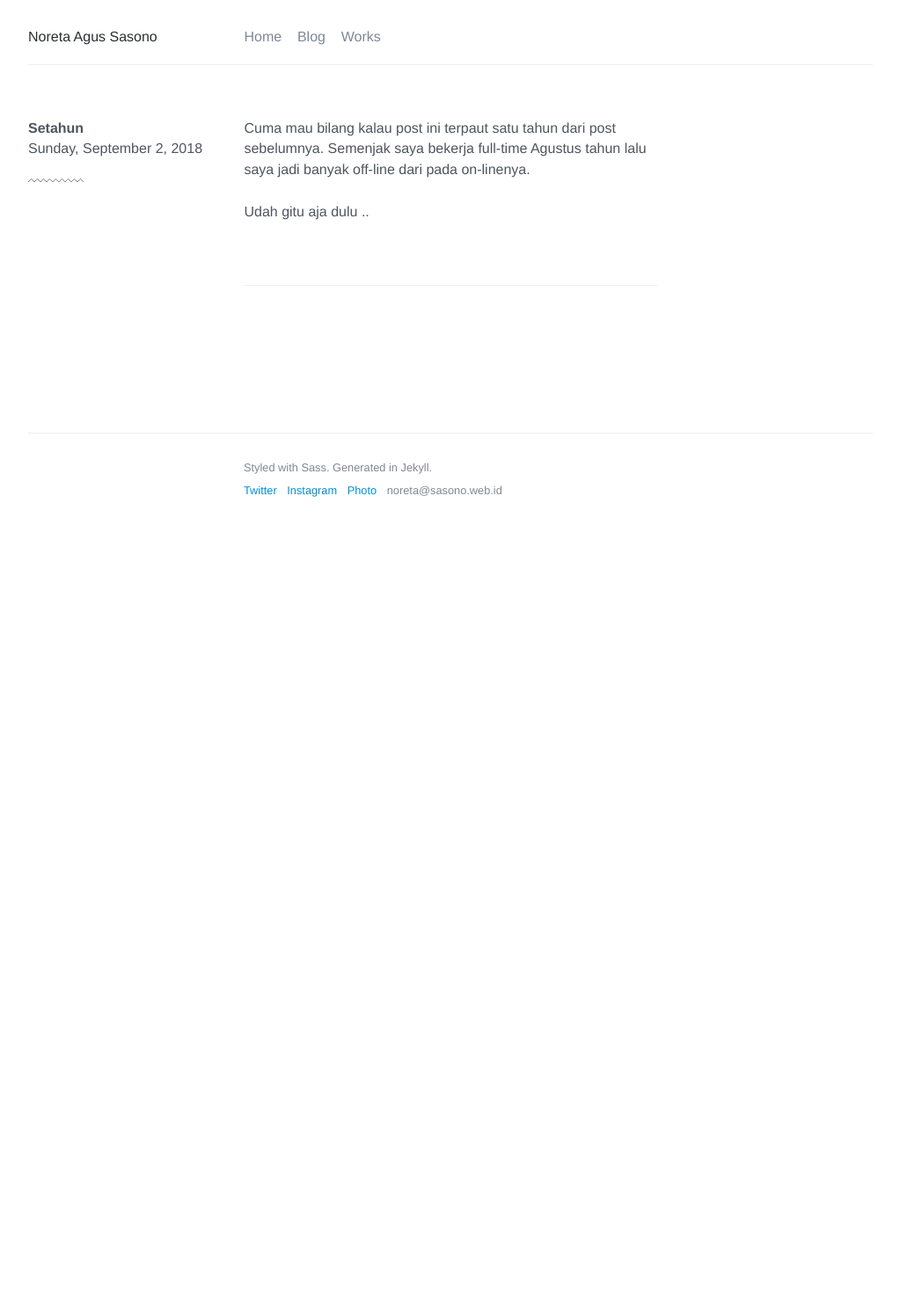
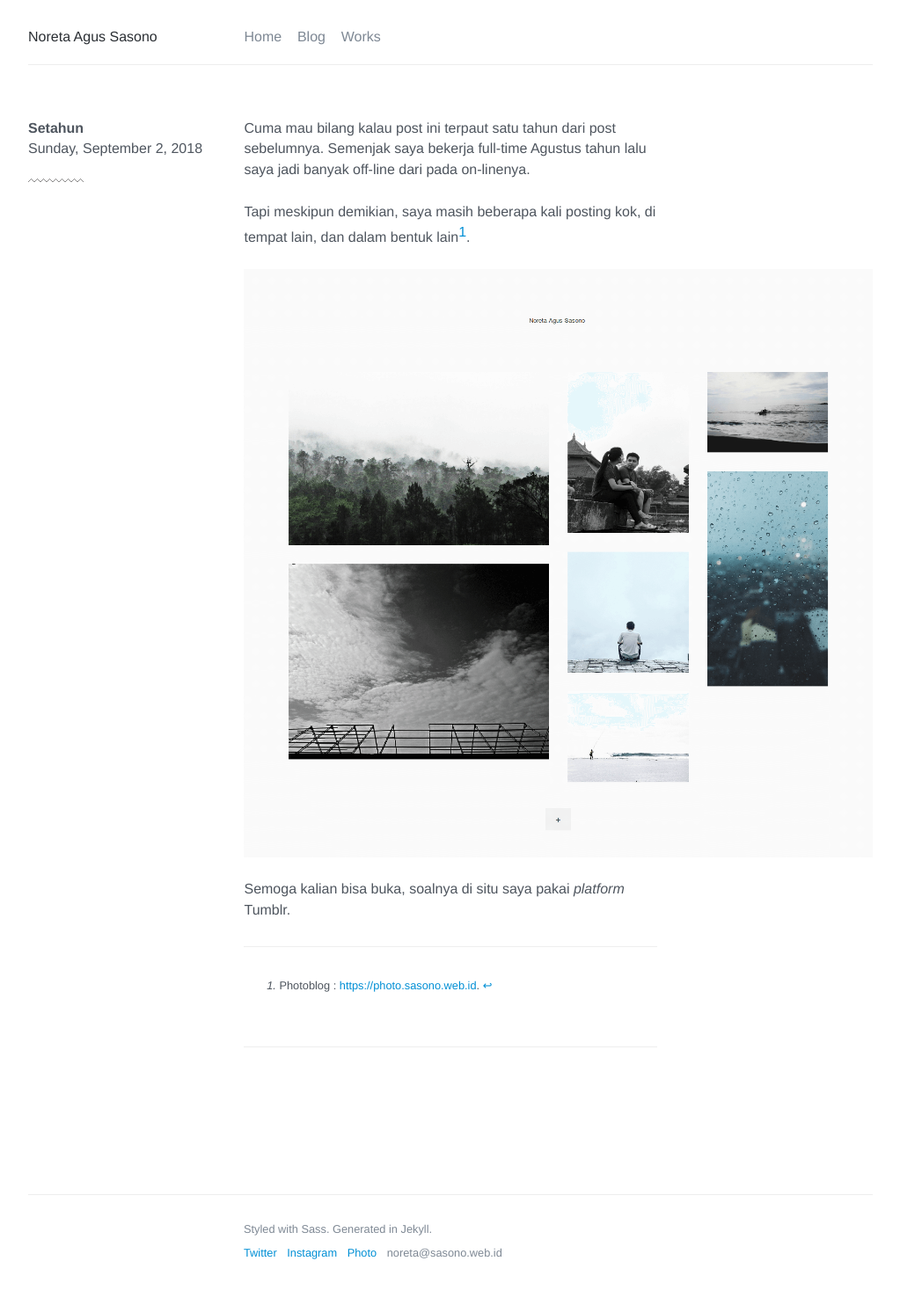
Before and after one commit to noreta/blog, a Jekyll site: the page built from _posts/2018-09-02-setahun.markdown, in a window 1280 px wide. Shown: the whole page at 88% size, without its empty margins (128-1151 px from the left). Built offline with Jekyll 4.4.1, drawn with Linux system fonts in a browser that asks for light colours; nearby versions of some CDN libraries; comment, search, counter and statistics services are not loaded; before the commit the page ends 900 px from its top, so only the background shows below that.

Commit message:
Update Setahun

```diff
--- a/_posts/2018-09-02-setahun.markdown
+++ b/_posts/2018-09-02-setahun.markdown
@@ -11,4 +11,12 @@ categories: EN
 
 Cuma mau bilang kalau post ini terpaut satu tahun dari post sebelumnya. Semenjak saya bekerja full-time Agustus tahun lalu saya jadi banyak off-line dari pada on-linenya.
 
-Udah gitu aja dulu ..
+Tapi meskipun demikian, saya masih beberapa kali posting kok, di tempat lain, dan dalam bentuk lain[^1].
+
+{% image imgbleed 2018/09/photoblog.png %}
+
+Semoga kalian bisa buka, soalnya di situ saya pakai *platform* Tumblr.
+
+***
+
+[^1]: Photoblog : [https://photo.sasono.web.id](https://photo.sasono.web.id).
```
Also changed, not shown: images/2018/09/photoblog.png (added).
